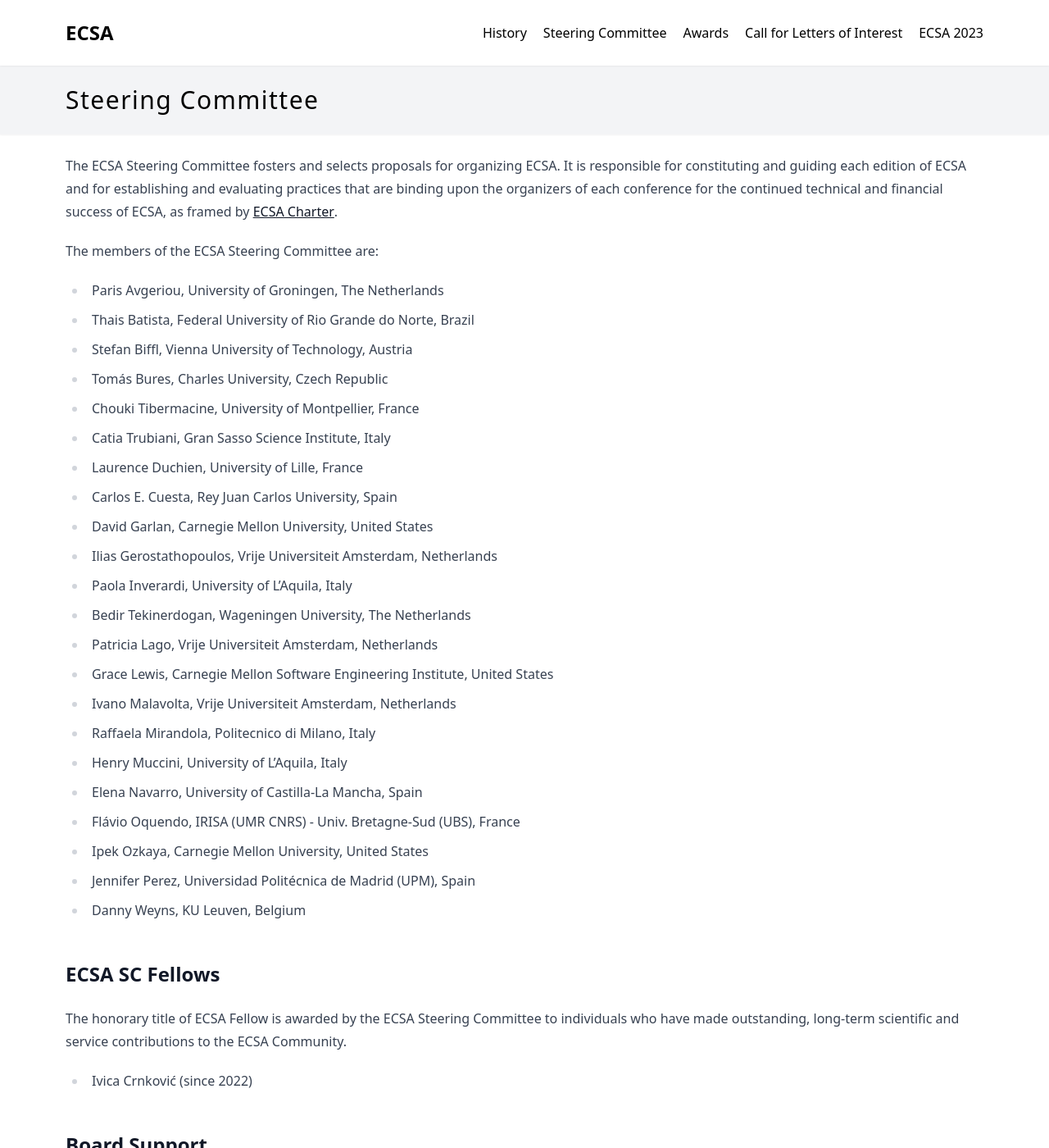
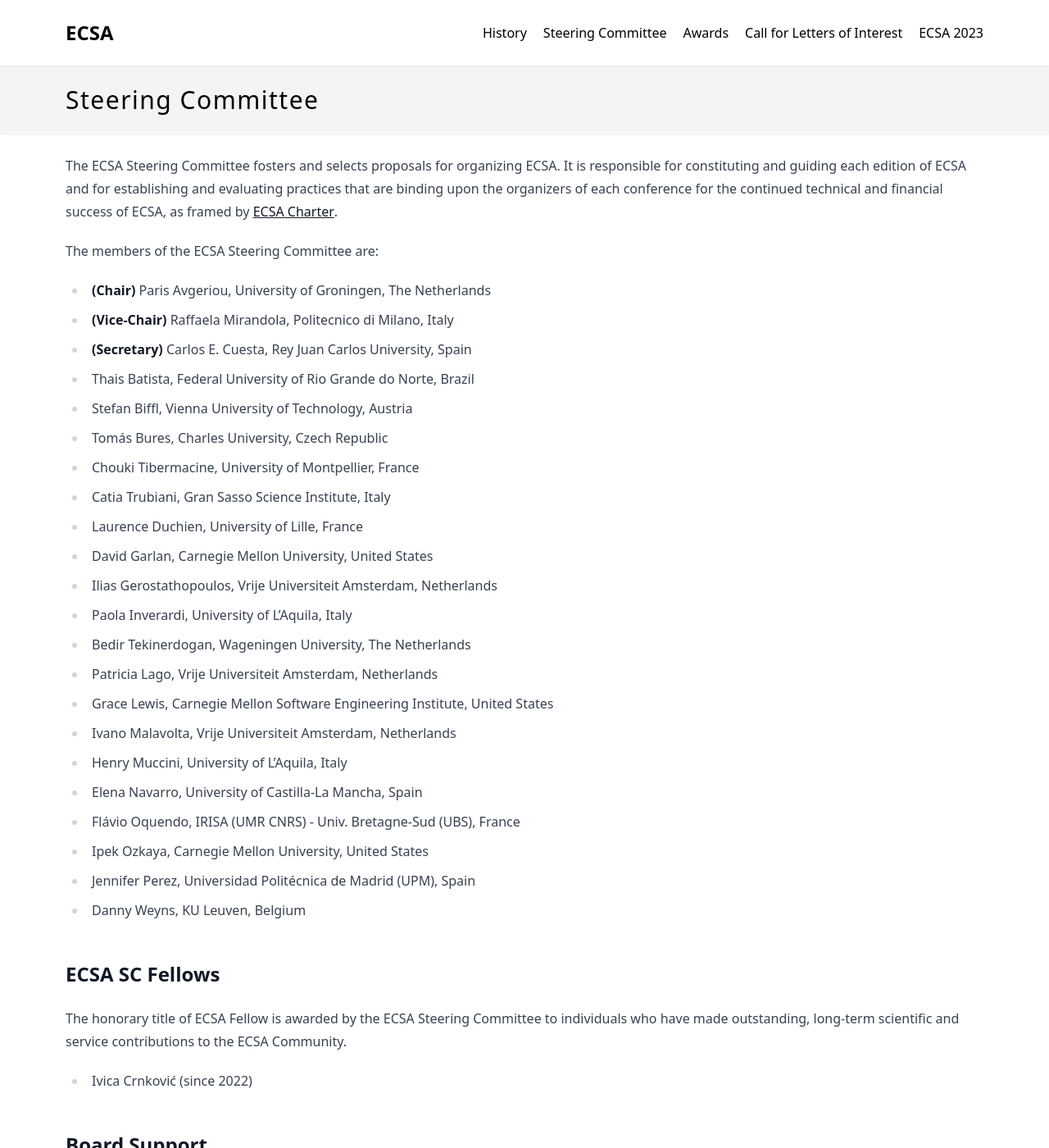
Before and after one commit to ecsa-conferences/ecsa-conferences.github.io, a Jekyll site: the page built from _pages/steering-committee.md, in a window 1280 px wide and 1400 px high. Shown: the whole window at 82% size. Built offline with Jekyll 4.4.1, drawn with Linux system fonts in a browser that asks for light colours.

Commit message:
Add SC roles.

```diff
--- a/_pages/steering-committee.md
+++ b/_pages/steering-committee.md
@@ -9,14 +9,15 @@
 
 The members of the ECSA Steering Committee are:
 
-* Paris Avgeriou, University of Groningen, The Netherlands
+* **(Chair)** Paris Avgeriou, University of Groningen, The Netherlands
+* **(Vice-Chair)** Raffaela Mirandola, Politecnico di Milano, Italy
+* **(Secretary)** Carlos E. Cuesta, Rey Juan Carlos University, Spain
 * Thais Batista, Federal University of Rio Grande do Norte, Brazil
 * Stefan Biffl, Vienna University of Technology, Austria
 * Tomás Bures, Charles University, Czech Republic
 * Chouki Tibermacine, University of Montpellier, France
 * Catia Trubiani, Gran Sasso Science Institute, Italy
 * Laurence Duchien, University of Lille, France
-* Carlos E. Cuesta, Rey Juan Carlos University, Spain
 * David Garlan, Carnegie Mellon University, United States
 * Ilias Gerostathopoulos, Vrije Universiteit Amsterdam, Netherlands
 * Paola Inverardi, University of L'Aquila, Italy
```
Also changed, not shown: other parts of _pages/steering-committee.md (+0 -1 lines).
